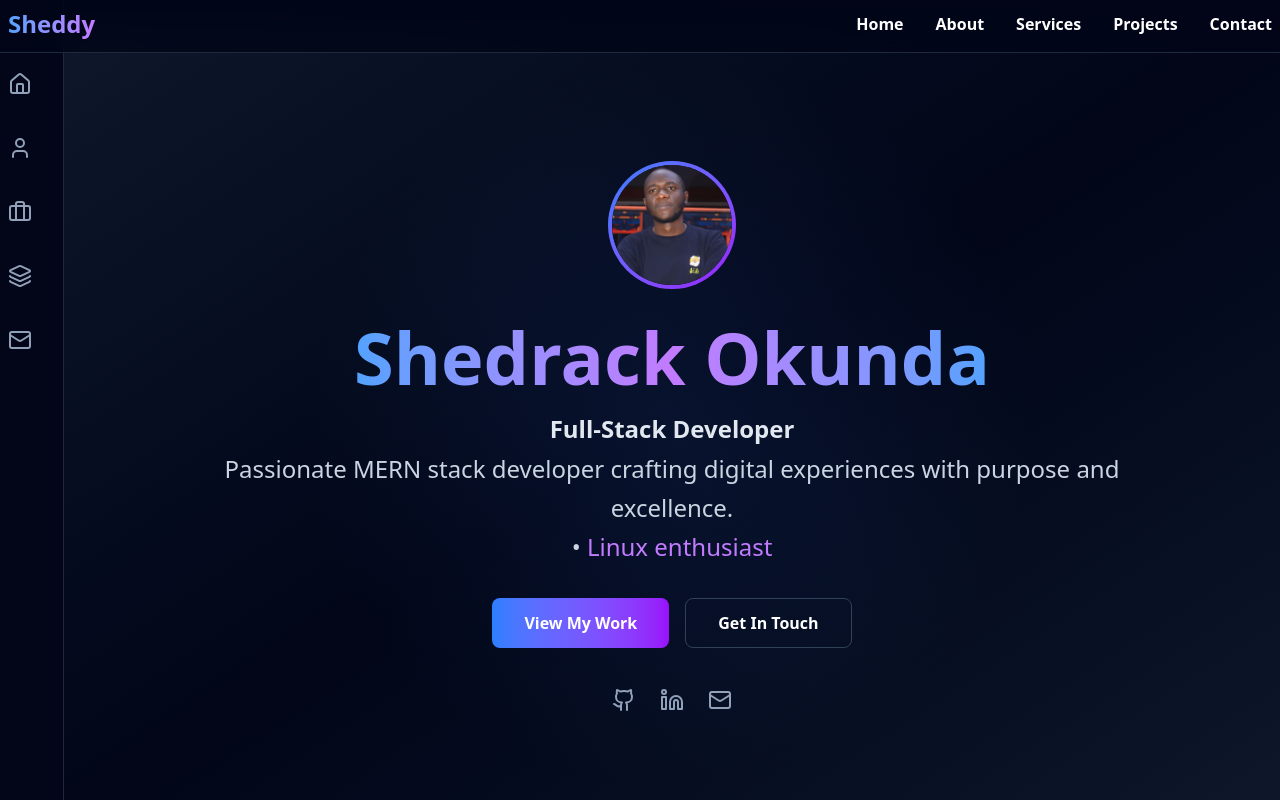
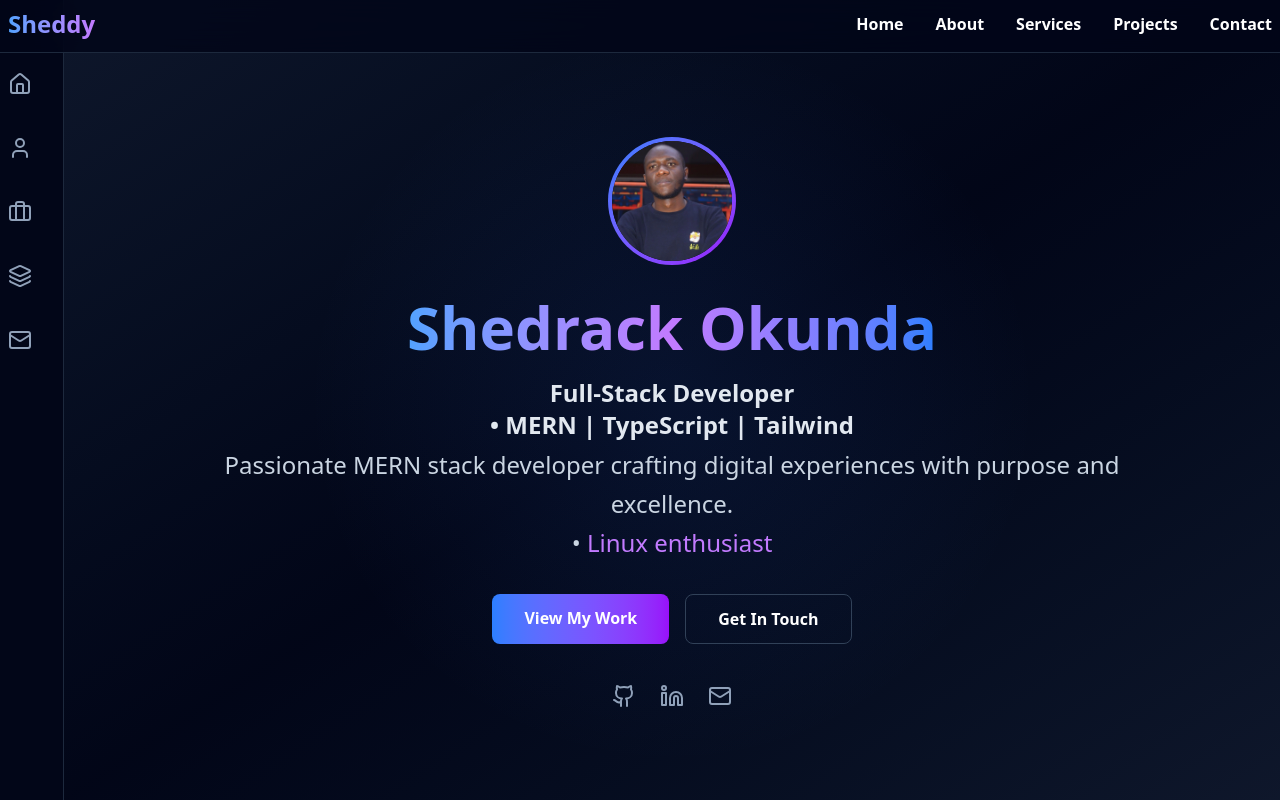
Before and after one commit to shedrack-okunda/my-portfolio, a React (Vite) app: page / in a window 1280 px wide. Shown: the top 800 px of the page. Built offline with nearby package versions, Linux system fonts and the light colour scheme.

Commit message:
feat(hero): animate intro elements and highlight stack (MERN, TS, Tailwind)

```diff
--- a/index.html
+++ b/index.html
@@ -16,7 +16,7 @@
 		</script>
 		<meta charset="UTF-8" />
 		<meta name="viewport" content="width=device-width, initial-scale=1.0" />
-		<title>Shedrack | MERN</title>
+		<title>Shedrack Okunda || MERN</title>
 		<script
 			defer
 			data-domain="shedrack-okunda.vercel.app"
--- a/package.json
+++ b/package.json
@@ -11,6 +11,7 @@
   },
   "dependencies": {
     "@tailwindcss/vite": "^4.1.11",
+    "framer-motion": "^12.23.12",
     "lucide-react": "^0.525.0",
     "react": "^19.1.0",
     "react-dom": "^19.1.0",
--- a/src/components/common/BottomNav.tsx
+++ /dev/null
@@ -1,28 +0,0 @@
-import { NAV_LINKS } from "../../config/navigation";
-import { useState } from "react";
-
-const BottomNav = () => {
-	const [active, setActive] = useState("home");
-
-	const handleClick = (id: string) => {
-		setActive(id);
-		document.getElementById(id)?.scrollIntoView({ behavior: "smooth" });
-	};
-
-	return (
-		<nav className="fixed bottom-0 left-0 bg-slate-950 right-0 flex  rounded justify-around py-2">
-			{NAV_LINKS.map(({ id, icon: Icon }) => (
-				<button
-					key={id}
-					onClick={() => handleClick(id)}
-					className={`flex flex-col items-center text-xs ${
-						active === id ? "text-blue-400" : "text-slate-400"
-					}`}>
-					<Icon className="w-6 h-6 mb-1" />
-				</button>
-			))}
-		</nav>
-	);
-};
-
-export default BottomNav;
--- a/src/components/layouts/Layout.tsx
+++ b/src/components/layouts/Layout.tsx
@@ -2,7 +2,6 @@ import React from "react";
 import Navbar from "../common/Navbar";
 import Footer from "../common/Footer";
 import Sidebar from "../common/Sidebar";
-import BottomNav from "../common/BottomNav";
 
 const Layout: React.FC<{ children: React.ReactNode }> = ({ children }) => {
 	return (
@@ -17,16 +16,13 @@ const Layout: React.FC<{ children: React.ReactNode }> = ({ children }) => {
 				</aside>
 
 				{/* Main content */}
-				<main className="flex-1 bg-slate-950 text-white">{children}</main>
+				<main className="flex-1 bg-slate-950 text-white">
+					{children}
+				</main>
 			</div>
 
 			{/* Footer */}
 			<Footer />
-
-			{/* Bottom nav (mobile) */}
-			<div className="md:hidden fixed bottom-0 left-0 right-0 border-t border-slate-800 bg-slate-950">
-				<BottomNav />
-			</div>
 		</div>
 	);
 };
--- a/src/components/sections/Hero.tsx
+++ b/src/components/sections/Hero.tsx
@@ -1,93 +1,112 @@
-import React, { useState } from "react";
+import { motion } from "framer-motion";
 import { SOCIAL_LINKS } from "../../config/socials";
 
 const Hero: React.FC = () => {
-	const [isMenuOpen, setIsMenuOpen] = useState(false);
-	console.log(isMenuOpen);
-
-	const [currentSection, setCurrentSection] = useState("hero");
-	console.log(currentSection);
-
-	const scrollToSection = (sectionId: string) => {
-		setCurrentSection(sectionId);
-		const element = document.getElementById(sectionId);
-		if (element) {
-			element.scrollIntoView({ behavior: "smooth" });
-		}
-		setIsMenuOpen(false);
-	};
-
 	return (
-		<>
 		<section
 			id="home"
-				className="min-h-screen flex items-center justify-center relative overflow-hidden mt-6">
-				<div className="absolute inset-0 bg-gradient-to-br from-slate-900 via-slate-950 to-slate-900"></div>
-				<div className="absolute inset-0 bg-[radial-gradient(circle_at_50%_50%,rgba(59,130,246,0.1),transparent_50%)]"></div>
+			className="min-h-screen flex items-center justify-center relative overflow-hidden">
+			{/* Background */}
+			<div className="absolute inset-0 bg-gradient-to-br from-slate-900 via-slate-950 to-slate-900" />
+			<div className="absolute inset-0 bg-[radial-gradient(circle_at_50%_50%,rgba(59,130,246,0.1),transparent_50%)]" />
 
-				<div className="container mx-auto px-6 relative z-10">
+			{/* Content */}
+			<div className="container mx-auto px-6 mt-5 py-5 relative z-10">
 				<div className="text-center max-w-4xl mx-auto">
-						<div className="mb-8">
+					{/* Avatar */}
+					<motion.div
+						initial={{ scale: 0, opacity: 0 }}
+						animate={{ scale: 1, opacity: 1 }}
+						transition={{ duration: 0.8, ease: "easeOut" }}
+						className="mb-8">
 						<div className="w-32 h-32 mx-auto mt-6 mb-5 rounded-full bg-gradient-to-br from-blue-500 to-purple-600 p-1">
 							<div className="w-full h-full rounded-full bg-slate-950 flex items-center justify-center">
 								<img
 									src="/images/sheddy.webp"
-										className="rounded-full "
+									alt="Portrait of Shedrack Okunda"
+									loading="lazy"
+									width={128}
+									height={128}
+									className="rounded-full"
 								/>
 							</div>
 						</div>
-						</div>
+					</motion.div>
 
-						<h1 className="text-5xl md:text-7xl font-bold mb-5">
-							<span className="bg-gradient-to-r from-blue-400 via-purple-400 to-blue-400 bg-clip-text text-transparent">
+					{/* Name */}
+					<motion.h1
+						initial={{ y: 40, opacity: 0 }}
+						animate={{ y: 0, opacity: 1 }}
+						transition={{ duration: 0.8, delay: 0.3 }}
+						className="text-4xl md:text-6xl font-bold mb-5">
+						<span className="bg-gradient-to-r from-blue-400 via-purple-400 to-blue-500 bg-clip-text text-transparent">
 							Shedrack Okunda
 						</span>
-						</h1>
+					</motion.h1>
 
-						<h2 className="text-2xl mb-1 font-semibold text-slate-200">
+					{/* Title */}
+					<motion.h2
+						initial={{ y: 40, opacity: 0 }}
+						animate={{ y: 0, opacity: 1 }}
+						transition={{ duration: 0.8, delay: 0.5 }}
+						className="text-2xl mb-1 font-semibold text-slate-200">
 						Full-Stack Developer
-						</h2>
+						<br />• MERN | TypeScript | Tailwind
+					</motion.h2>
 
-						<p className="text-xl md:text-2xl text-slate-300 mb-8 leading-relaxed">
+					{/* Description */}
+					<motion.p
+						initial={{ opacity: 0 }}
+						animate={{ opacity: 1 }}
+						transition={{ duration: 0.8, delay: 0.7 }}
+						className="text-xl md:text-2xl text-slate-300 mb-8 leading-relaxed">
 						Passionate MERN stack developer crafting digital
 						experiences with purpose and excellence.
 						<br />•{" "}
 						<span className="text-purple-400">
 							Linux enthusiast
-							</span>{" "}
-						</p>
+						</span>
+					</motion.p>
 
-						<div className="flex flex-col sm:flex-row gap-4 justify-center mb-10">
-							<button
-								onClick={() => scrollToSection("projects")}
+					{/* CTA Buttons */}
+					<motion.div
+						initial={{ y: 20, opacity: 0 }}
+						animate={{ y: 0, opacity: 1 }}
+						transition={{ duration: 0.8, delay: 0.9 }}
+						className="flex flex-col sm:flex-row gap-4 justify-center mb-10">
+						<a
+							href="#projects"
 							className="px-8 py-3 bg-gradient-to-r from-blue-500 to-purple-600 rounded-lg font-semibold hover:from-blue-600 hover:to-purple-700 transition-all duration-200 transform hover:scale-105">
 							View My Work
-							</button>
-							<button
-								onClick={() => scrollToSection("contact")}
+						</a>
+						<a
+							href="#contact"
 							className="px-8 py-3 border border-slate-700 rounded-lg font-semibold hover:bg-slate-800 transition-all duration-200">
 							Get In Touch
-							</button>
-						</div>
+						</a>
+					</motion.div>
 
-						<div className="flex justify-center space-x-6">
-							{SOCIAL_LINKS.map(
-								({ id, href, icon: Icon, label }) => (
+					{/* Social Links */}
+					<motion.div
+						initial={{ opacity: 0 }}
+						animate={{ opacity: 1 }}
+						transition={{ duration: 0.8, delay: 1.1 }}
+						className="flex justify-center space-x-6">
+						{SOCIAL_LINKS.map(({ id, href, icon: Icon, label }) => (
 							<a
 								key={id}
 								href={href}
 								aria-label={label}
 								target="_blank"
+								rel="noopener noreferrer"
 								className="text-slate-400 hover:text-white transition-colors">
 								<Icon className="w-6 h-6" />
 							</a>
-								)
-							)}
-						</div>
+						))}
+					</motion.div>
 				</div>
 			</div>
 		</section>
-		</>
 	);
 };
 
```
Also changed, not shown: 1 other file (tests, documents, lock files or other folders). Lines whose indentation alone changed are shown as unchanged.
